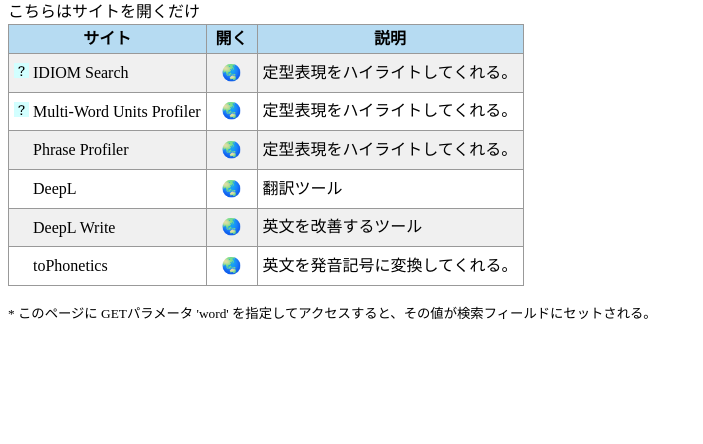
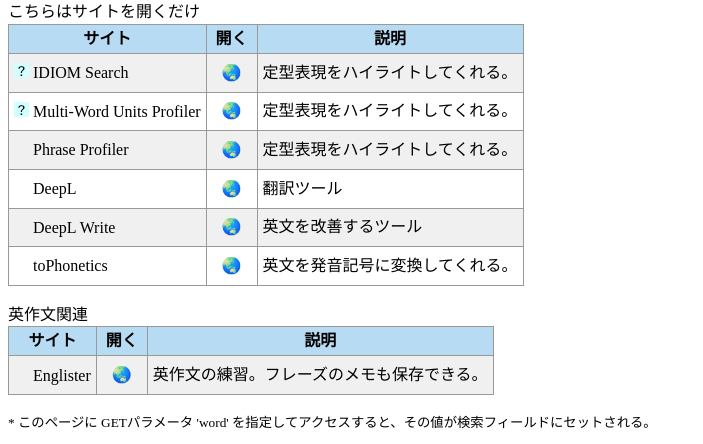
Before and after one commit to kura5/search-english-word, a PHP site: page / in a window 1280 px wide. Shown: the part 542-986 px from the top of the page, without its empty margins (0-703 px from the left). Before the commit the page ends 862 px from the top, so only its background shows below. Run offline with PHP 8.4, Linux system fonts and the light colour scheme.

Commit message:
Add Englister

```diff
--- a/public/index.php
+++ b/public/index.php
@@ -37,7 +37,7 @@ echo file_get_contents('./css/main.css');
         <label for="word">検索する文字列：</label><input type="text" id="word" name="word" value="<?php echo(e($word)); ?>">
     </div>
     <div class="table-wrapper">
-        <table class="searchTable">
+      <table class="searchTable">
         <caption></caption>
         <thead>
         <tr>
@@ -129,9 +129,9 @@ echo file_get_contents('./css/main.css');
           <td>指定したフレーズを発音している動画を再生してくれる。</td>
         </tr>
         </tbody>
-        </table>
+      </table>
 
-        <table class="linkOpenTable">
+      <table class="linkOpenTable">
         <caption>こちらはサイトを開くだけ</caption>
         <thead>
         <tr>
@@ -191,6 +191,29 @@ echo file_get_contents('./css/main.css');
         </tr>
         </tbody>
         </table>
+
+        <table class="writingLinkTable">
+        <caption>英作文関連</caption>
+        <thead>
+        <tr>
+          <th>サイト</th>
+          <th>開く</th>
+          <th>説明</th>
+        </tr>
+        </thead>
+        <tbody>
+        <tr>
+          <td>
+            <img src="https://www.google.com/s2/favicons?domain=englister.yunomy.com&amp;sz=15" height="15" width="15" alt="">
+            Englister
+          </td>
+          <td><button id="btnEnglister" class="btnOpen" title="サイトを開く">&#x1f30f;</button></td>
+          <td>英作文の練習。フレーズのメモも保存できる。</td>
+        </tr>
+      </tbody>
+    </table>
+
+
     </div>
 
     <div class="note">
--- a/public/js/main.js
+++ b/public/js/main.js
@@ -71,6 +71,9 @@ window.addEventListener('DOMContentLoaded', (event) => {
     function openToPhonetics() {
         window.open(`https://tophonetics.com/ja/`, '_blank');
     }
+    function openEnglister() {
+        window.open(`https://englister.yunomy.com/`, '_blank');
+    }
 
     document.querySelector('#btnAlc').addEventListener('click', () => searchAlc(elmWord.value));
     document.querySelector('#btnWeblio').addEventListener('click', () => searchWeblio(elmWord.value));
@@ -88,4 +91,5 @@ window.addEventListener('DOMContentLoaded', (event) => {
     document.querySelector('#btnDeepL').addEventListener('click', openDeepL);
     document.querySelector('#btnDeepLWrite').addEventListener('click', openDeepLWrite);
     document.querySelector('#btnToPhonetics').addEventListener('click', openToPhonetics);
+    document.querySelector('#btnEnglister').addEventListener('click', openEnglister);
 });
```
